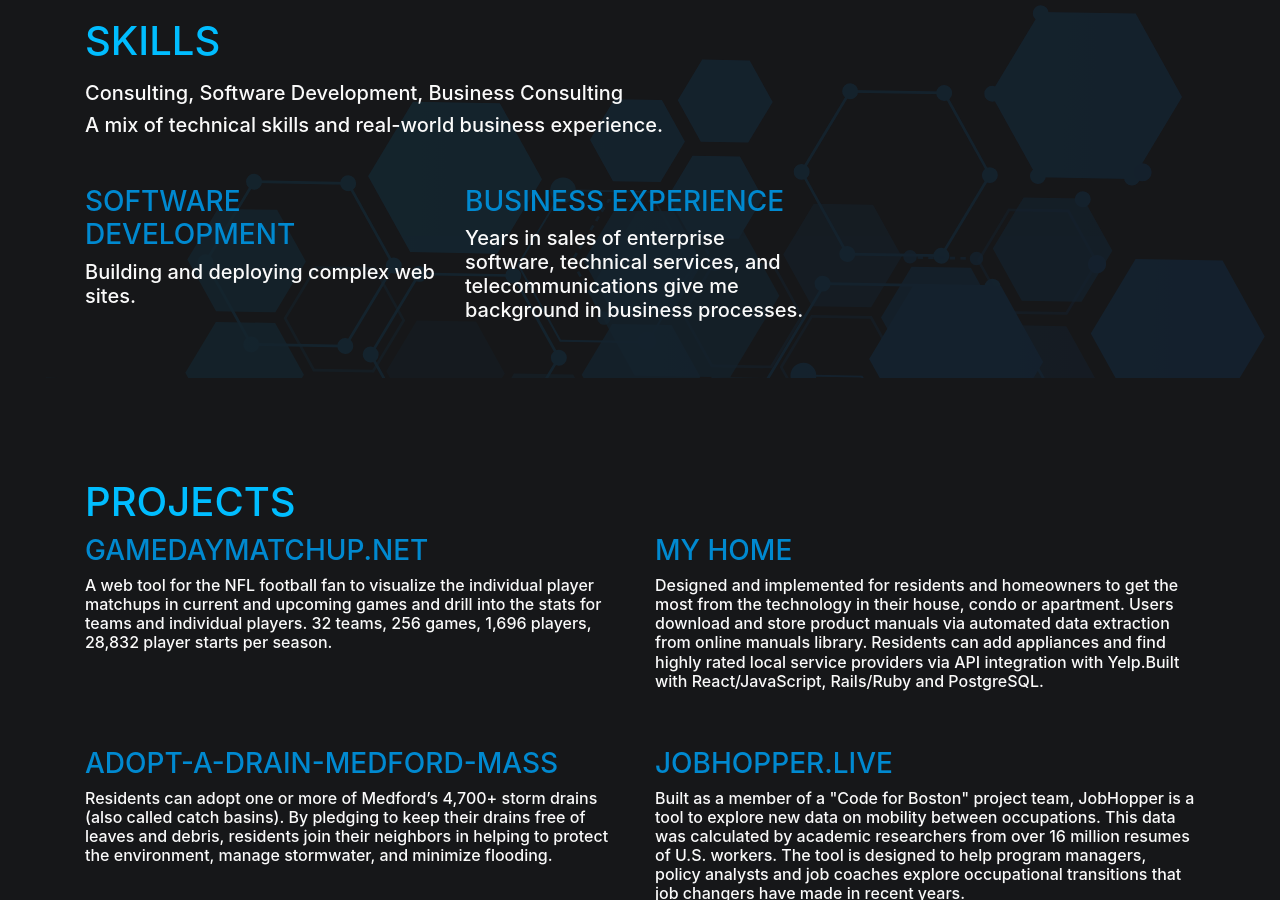
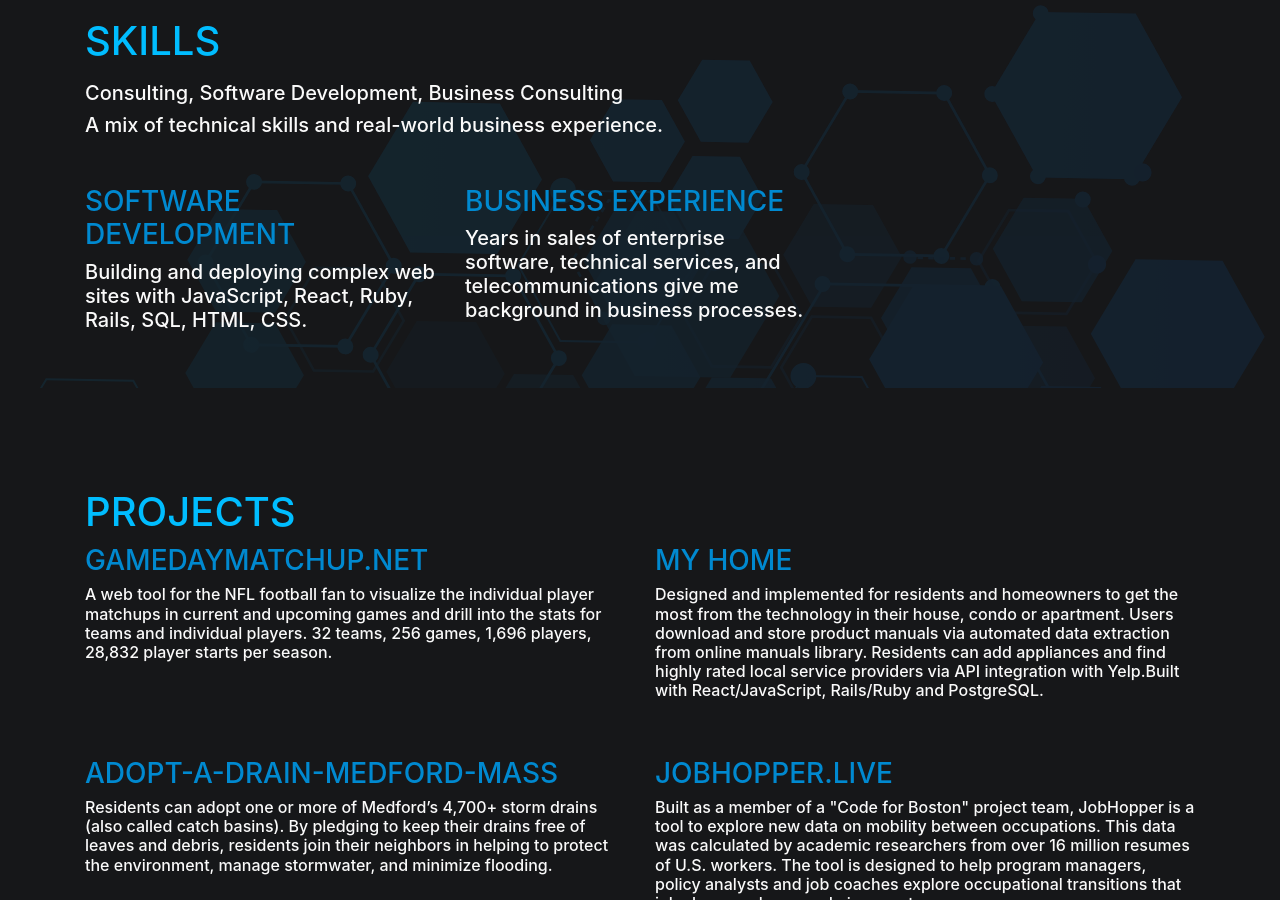
Before and after one commit to jkoren/jkoren.github.io, a Jekyll site: the page built from index.md, in a window 1280 px wide and 900 px high, scrolled down 1289 px. Built offline with Jekyll 4.4.1, drawn with Linux system fonts in a browser that asks for light colours.

Commit message:
Update skills.yml

```diff
--- a/_data/skills.yml
+++ b/_data/skills.yml
@@ -4,7 +4,7 @@ subheader: A mix of technical skills and real-world business experience.
 
 skill_list:
   - name: Software Development
-    description: Building and deploying complex web sites.
+    description: Building and deploying complex web sites with JavaScript, React, Ruby, Rails, SQL, HTML, CSS.
 
   - name: Business Experience
     description: Years in sales of enterprise software, technical services, and telecommunications give me background in business processes.
```
